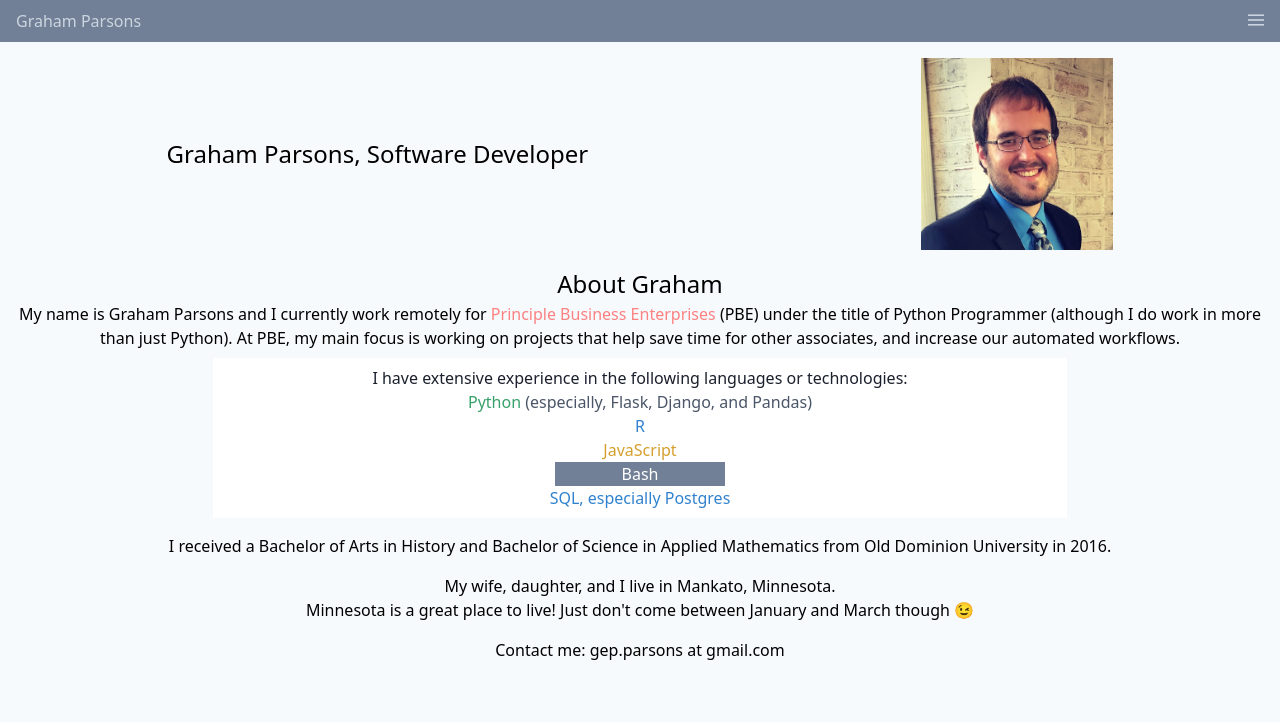
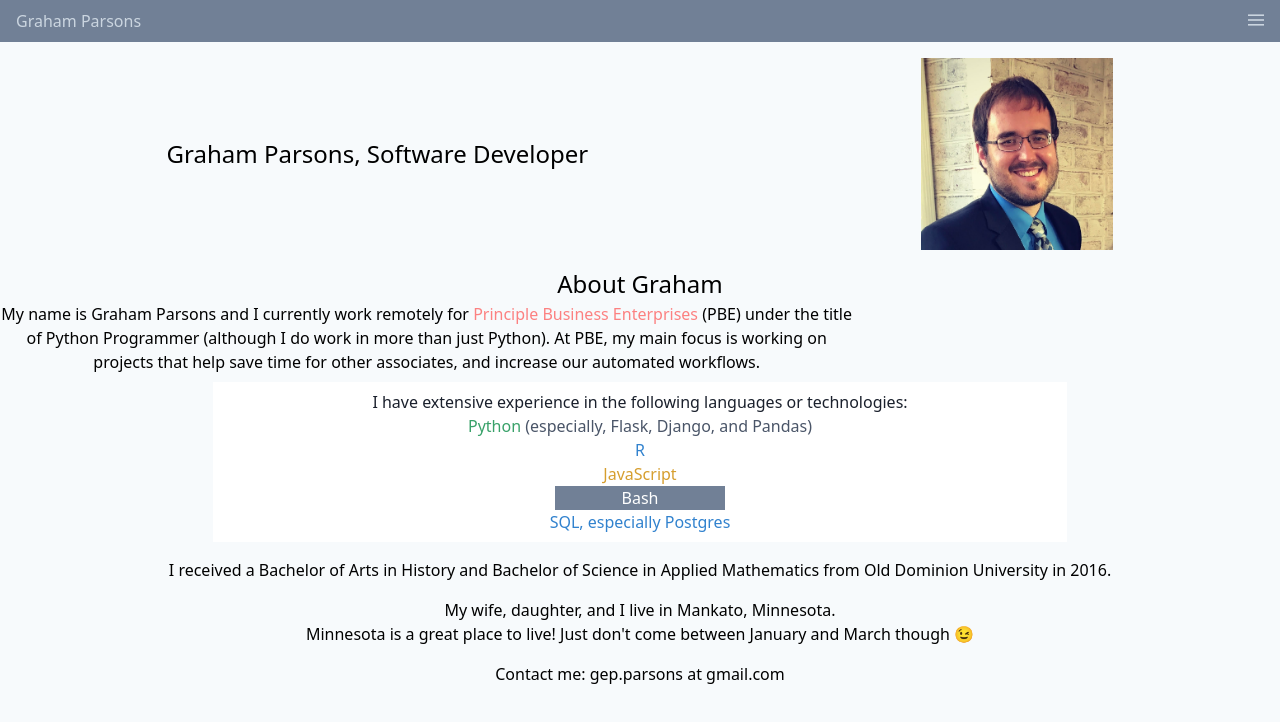
Before and after one commit to gep-parsons/gep-parsons.github.io, a plain HTML site: page index.html in a window 1280 px wide. Drawn offline with Linux system fonts and the light colour scheme.

Commit message:
change text sections to align

```diff
--- a/index.html
+++ b/index.html
@@ -50,9 +50,9 @@
         <img class="h-56 w-48 object-contain" src="./img/grahamsolo.jpg" alt="Graham on CA coast">
     </div>
 
-    <div class='text-center'>
+    <div class='text-center '>
         <p class="text-2xl">About Graham</p>
-        <p>
+        <p class='w-2/3'>
             My name is Graham Parsons and I currently work remotely for <a class='text-red-400 hover:text-blue-400'
                 href="https://principlebusinessenterprises.com/" rel="noreferrer noopener" target="_blank">Principle
                 Business Enterprises</a> (PBE) under the title of Python Programmer
```
